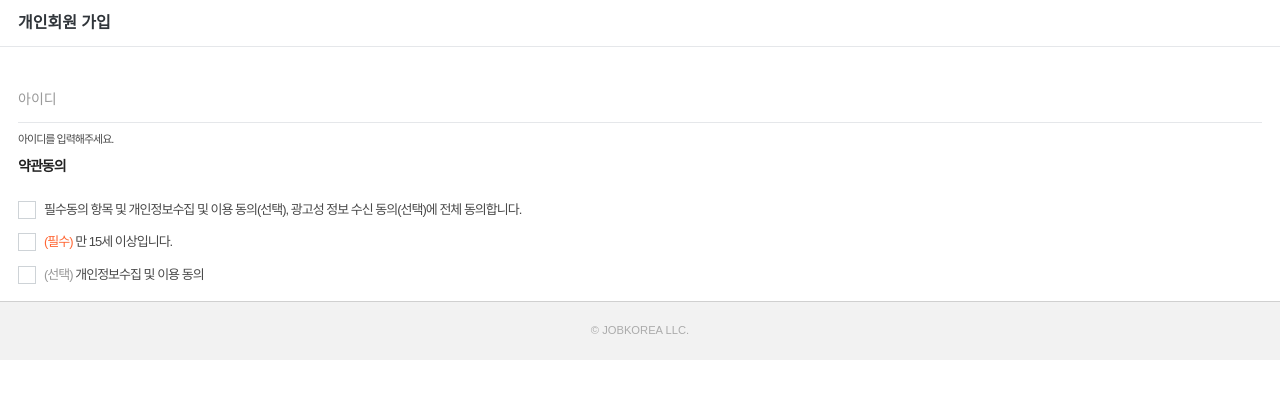
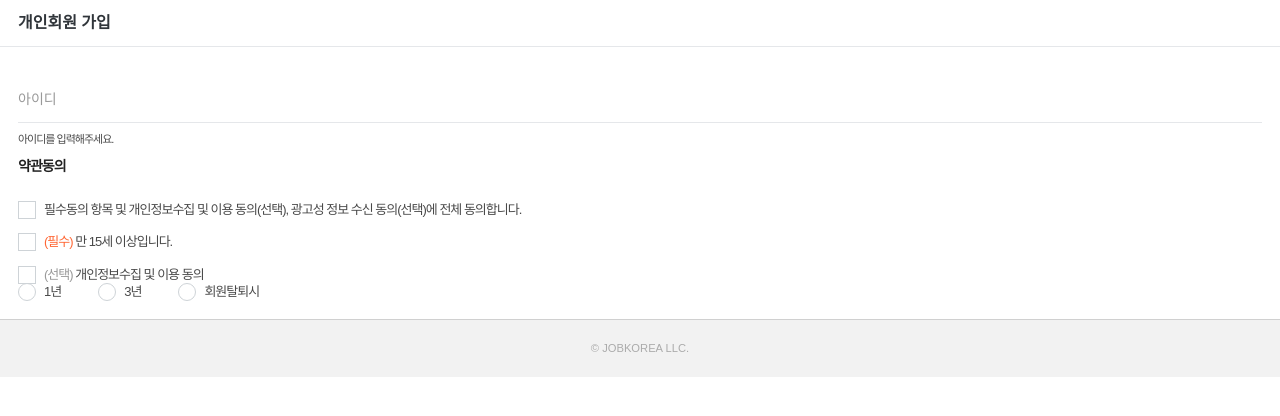
Before and after one commit to jin-2/signUp, a Next.js app: page / in a window 1280 px wide. Shown: the top 416 px of the page. Built offline with nearby package versions, Linux system fonts and the light colour scheme.

Commit message:
radio 컴포넌트 추가

```diff
--- /dev/null
+++ b/components/Radio/index.tsx
@@ -0,0 +1,59 @@
+import styled from "styled-components";
+
+interface RadioProps {
+  children: React.ReactNode;
+}
+
+export default function Radio({ children }: RadioProps) {
+  return (
+    <RadioEl>
+      <label className="label">
+        <input type="radio" className="visually-hidden" />
+        <span className="label-text">{children}</span>
+      </label>
+    </RadioEl>
+  );
+}
+
+const RadioEl = styled.p`
+  position: relative;
+  display: inline-block;
+  padding-left: 26px;
+  letter-spacing: -1px;
+
+  & + & {
+    margin-left: 37px;
+  }
+
+  .label-text {
+    font-size: 13px;
+
+    &::before {
+      content: "";
+      position: absolute;
+      top: 0;
+      left: 0;
+      display: block;
+      width: 16px;
+      height: 16px;
+      border: 1px solid #ced3d7;
+      border-radius: 50%;
+    }
+
+    &::after {
+      content: "";
+      position: absolute;
+      top: 5px;
+      left: 5px;
+      display: none;
+      width: 8px;
+      height: 8px;
+      border-radius: 50%;
+      background-color: ${({ theme }) => theme.colors.primary};
+    }
+  }
+
+  input:checked + .label-text::after {
+    display: block;
+  }
+`;
--- a/pages/index.tsx
+++ b/pages/index.tsx
@@ -4,6 +4,7 @@ import Input from "components/Input";
 import Checkbox from "components/Checkbox";
 import Mark from "components/Mark";
 import Title from "components/Title";
+import Radio from "components/Radio";
 
 const Home: NextPage = () => {
   return (
@@ -30,6 +31,10 @@ const Home: NextPage = () => {
         <Checkbox>
           <Mark color="secondary">(선택)</Mark> 개인정보수집 및 이용 동의
         </Checkbox>
+
+        <Radio>1년</Radio>
+        <Radio>3년</Radio>
+        <Radio>회원탈퇴시</Radio>
       </form>
     </>
   );
```
